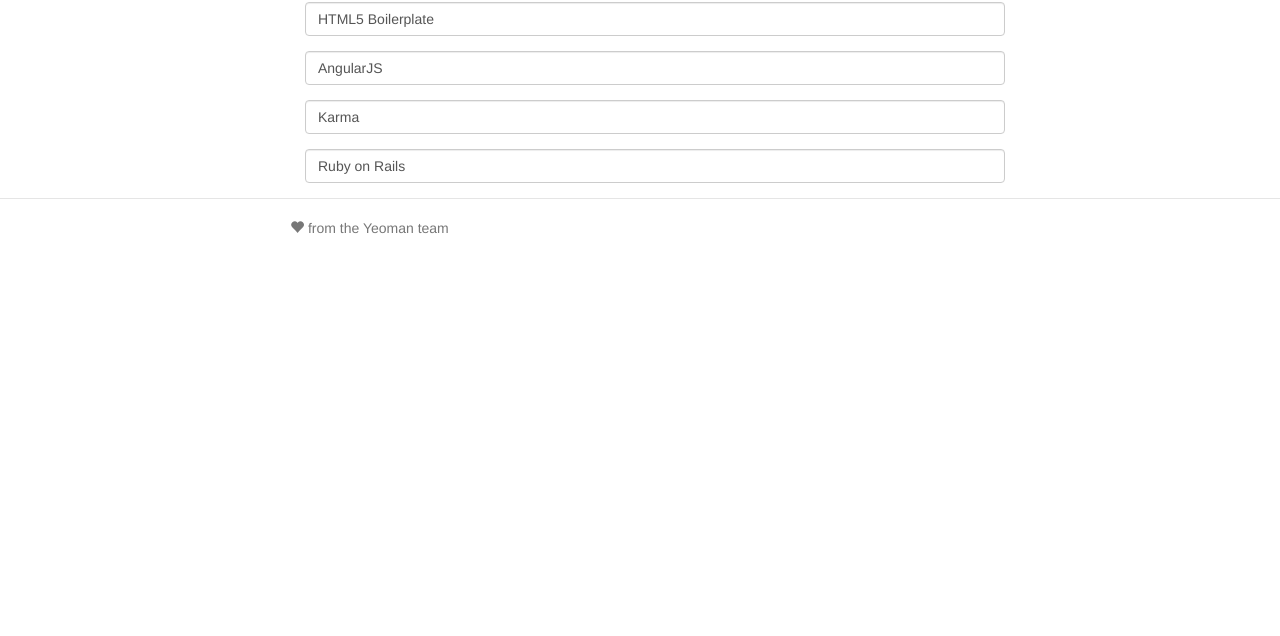
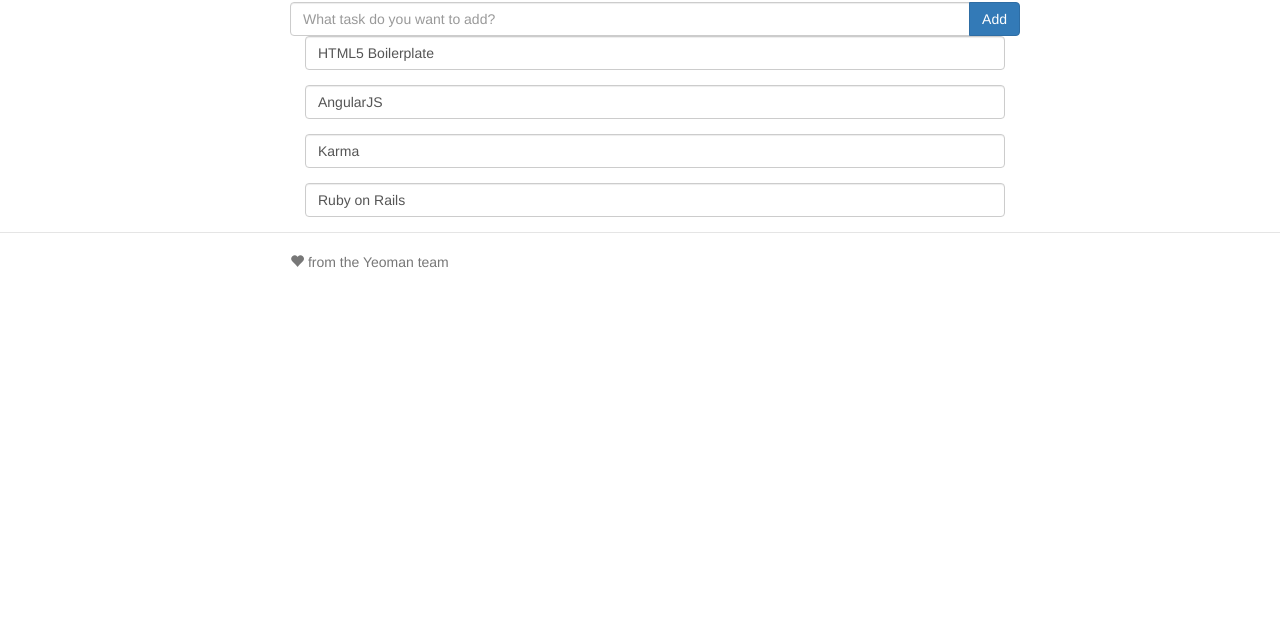
Before and after one commit to Boasbabs/yeoman_todo, a website: page app/index.html in a window 1280 px wide. Shown: the part 164-800 px from the top of the page. Drawn offline with nearby package versions, Linux system fonts and the light colour scheme; some packages are replaced by stand-ins of ours; files that its build step writes are made by us from their sources.

Commit message:
create function that adds todo

```diff
--- a/app/scripts/controllers/main.js
+++ b/app/scripts/controllers/main.js
@@ -15,4 +15,8 @@
       'Karma',
       'Ruby on Rails'
     ];
+    $scope.addTodo = function () {
+    	$scope.todos.push($scope.todo);
+    	$scope.todo = "";
+    };
   });
--- a/app/views/main.html
+++ b/app/views/main.html
@@ -1,5 +1,19 @@
 <div class="container">
   <h2>My Todos</h2>
+
+<!--   Todos input-->
+  <form role="form" ng-submit="addTodo()">
+    <div class="row">
+      <div class="input-group">
+        <input type="text" ng-model="todo" placeholder="What task do you want to add?" class="form-control">
+        <span class="input-group-btn">
+          <input type="submit" class="btn btn-primary" value="Add">
+        </span>
+      </div>
+    </div>
+  </form>
+
+<!-- Todos list -->
   <p class="form-group" ng-repeat="todo in todos">
     <input type="text" ng-model="todo" class="form-control">
   </p>
```
